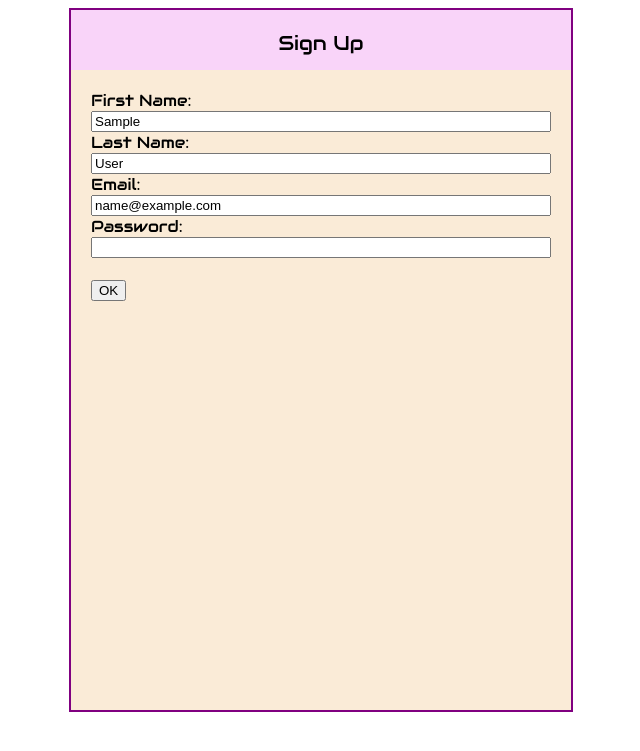
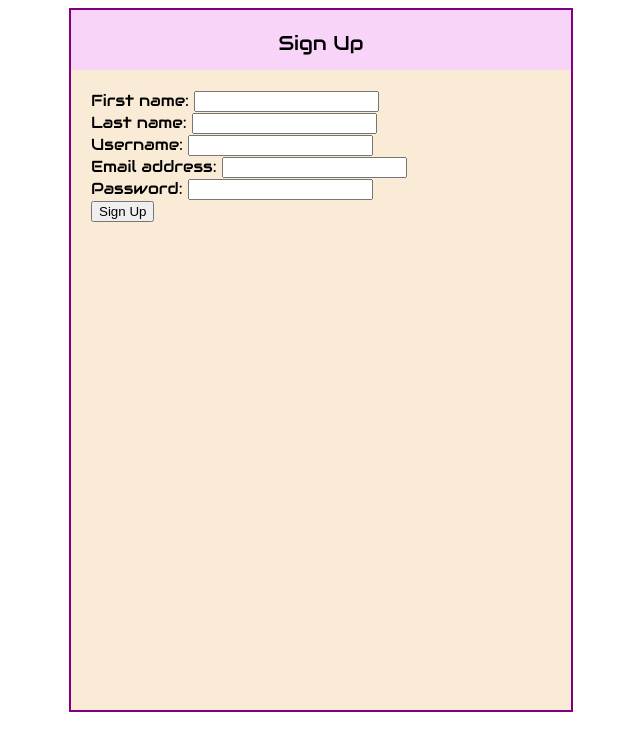
Before and after one commit to Antony-M1/crm360_suite, a Django app: template crm/templates/crm/signup.html in a window 1280 px wide. Shown: the top 751 px of the page, without its empty margins (319-959 px from the left). Run offline with Django 4.2, Linux system fonts and the light colour scheme; tables that the repository leaves empty hold one stand-in row (values such as "Sample post"); the template is opened without the code that fills it: values that come from a table or form of the project are taken from there, most other values are stand-ins (such as "Sample title", 1, 10 or a date in 2020).

Commit message:
Home page

```diff
--- a/crm/api/forms/auth.py
+++ b/crm/api/forms/auth.py
@@ -1,7 +1,15 @@
 from django import forms
+from crm.models import UserAU
 
-class SineUpForm(forms.Form):
-    first_name = forms.CharField(widget=forms.TextInput(attrs={"size": "40"}), max_length=40, required=True)
-    last_name = forms.CharField(widget=forms.TextInput(attrs={"size": "40"}), max_length=40, required=True)
-    email = forms.EmailField(required=True)
-    password = forms.CharField(widget=forms.PasswordInput(), required=True)
+class UserForm(forms.ModelForm):
+    # Custom field attributes
+    first_name = forms.CharField(max_length=10, required=True)
+    last_name = forms.CharField(max_length=10, required=True)
+
+    class Meta:
+        model = UserAU
+        fields = ['first_name', 'last_name', 'username', 'email', 'password']
+
+        widgets = {
+            'password': forms.PasswordInput(),
+        }
--- a/crm/static/crm/css/body.css
+++ b/crm/static/crm/css/body.css
@@ -10,12 +10,13 @@
     border-collapse: collapse;
     border-radius: 1;
 }
-.body {
+.bodypart {
     margin: 0;
     padding: 0;
-    width: 15%;
+    width: 500%;
     background-color: #f1f1f1;
     position: fixed;
     height: 100%;
     overflow: auto;
+    margin-left: 200px;
   }
--- a/crm/templates/crm/index.html
+++ b/crm/templates/crm/index.html
@@ -15,7 +15,6 @@
 </head>
 <body>
     {% block navbar %}{% endblock %}
-    {% block listusers %}{% endblock %}
 
 
 </body>
--- a/crm/templates/crm/listusers.html
+++ b/crm/templates/crm/listusers.html
@@ -6,7 +6,6 @@
         <link rel="stylesheet" type="text/css" href="{% static 'crm/css/styles.css' %}"/>
     </head>
     <body>
-        <h1>King</h1>
         <table class="body_table" style="border: 1;">
             <thead>
                 <tr class="row-border">
--- a/crm/templates/crm/navbar.html
+++ b/crm/templates/crm/navbar.html
@@ -31,5 +31,10 @@
     {% for title in side_nav_data %}
     <a class="sidenav-link" href="{{title.path}}">{{ title.name }}</a>
     {% endfor %}
+
+</div>
+<div class="bodypart" id="body-container">
+    {% include 'crm/listusers.html' %}
+
 </div>
 <script src="{% static 'crm/js/navbar.js' %}"></script>
--- a/crm/templates/crm/signup.html
+++ b/crm/templates/crm/signup.html
@@ -14,73 +14,21 @@
         <div class="signup-box">
             <div class="signup-head">Sign Up</div>
             <div class="signup-form">
-               <form action="/api/v1/sign-up" method="POST" onsubmit="return validateForm()">
+                <form action="/api/v1/sign-up" method="POST" onsubmit="return validateForm()">
                     {% csrf_token %}
-                    <label for="first_name">First Name: </label><br>
-                    <div class="input-container">
-                        <input id="first_name" type="text" name="first_name" value="{{ first_name }}" required>
-                        <div id="first_name_error" class="error-message"></div>
-                    </div>
-
-                    <label for="last_name">Last Name: </label><br>
-                    <div class="input-container">
-                        <input id="last_name" type="text" name="last_name" value="{{ last_name }}" required>
-                        <div id="last_name_error" class="error-message"></div>
-                    </div>
-
-                    <label for="Email">Email: </label><br>
-                    <div class="input-container">
-                        <input id="Email" type="email" name="email" value="{{ email }}" required>
-                    </div>
-                    <label for="password">Password: </label><br>
-                    <div class="input-container">
-                        <input id="password" type="password" name="password" required>
-                        <div id="password_error" class="error-message"></div>
-                    </div><br>
-
-                    <input type="submit" value="OK">
+                    {% for field in form %}
+                        <div class="form-group">
+                            {{ field.label_tag }}
+                            {{ field }}
+                            {% if field.errors %}
+                                <p style="color: red;">{{ field.errors.0 }}</p>
+                            {% endif %}
+                        </div>
+                    {% endfor %}
+                    <button type="submit">Sign Up</button>
                 </form>
             </div>
         </div>
     </div>
-
-    <script>
-        function validateForm() {
-            var firstName = document.getElementById("first_name").value;
-            var lastName = document.getElementById("last_name").value;
-            var password = document.getElementById("password").value;
-            var firstNameError = document.getElementById("first_name_error");
-            var lastNameError = document.getElementById("last_name_error");
-            var passwordError = document.getElementById("password_error");
-
-            // Validate first_name and last_name
-            if (firstName.length > 20) {
-                firstNameError.textContent = "First Name must be 20 characters or less.";
-                return false;
-            } else {
-                firstNameError.textContent = "";
-            }
-
-            if (lastName.length > 20) {
-                lastNameError.textContent = "Last Name must be 20 characters or less.";
-                return false;
-            } else {
-                lastNameError.textContent = "";
-            }
-
-            // Validate password
-            if (password.length < 6) {
-                passwordError.textContent = "Password length atleast 6 characters and must contain at least one uppercase letter,\n one lowercase letter, and one number.";
-                return false;
-            } else if (!/^(?=.*[a-z])(?=.*[A-Z])(?=.*\d).+$/.test(password)) {
-                passwordError.textContent = "Password length atleast 6 characters \n it contain at least one uppercase letter,\n one lowercase letter, and one number.";
-                return false;
-            } else {
-                passwordError.textContent = "";
-            }
-
-            return true;
-        }
-    </script>
 </body>
 </html>
--- a/crm/urls.py
+++ b/crm/urls.py
@@ -3,10 +3,14 @@ from django.conf.urls.static import static
 from django.urls import path, include
 from . import views
 from crm.api.sidenav import SidebarView
+from crm.reports import report_views
+
 
 urlpatterns = [
     path('', views.home),
     path('', include('crm.api.urls')),
+    path('2',report_views.allusers),
+    path('python',report_views.allusers),
     path('login',views.login),
     path('sign-up',views.signup),
     path('sidebar', SidebarView.as_view()),
--- a/crm/views.py
+++ b/crm/views.py
@@ -2,6 +2,7 @@ from django.shortcuts import render
 from django.template.loader import render_to_string
 from django.http import HttpResponse
 from .models import Masters
+from crm.api.forms.auth import UserForm
 
 # Create your views here.
 
@@ -19,7 +20,9 @@ def login(request):
 
 
 def signup(request):
-    return render(request, template_name='crm/signup.html')
+    form = UserForm()
+    return render(request, 'crm/signup.html', {'form': form})
+
 
 def sidebar(req):
     side_nav = []
```
Also changed, not shown: crm/api/auth.py (+5 -17 lines), crm/reports/report_views.py (added, +19 -0 lines).
